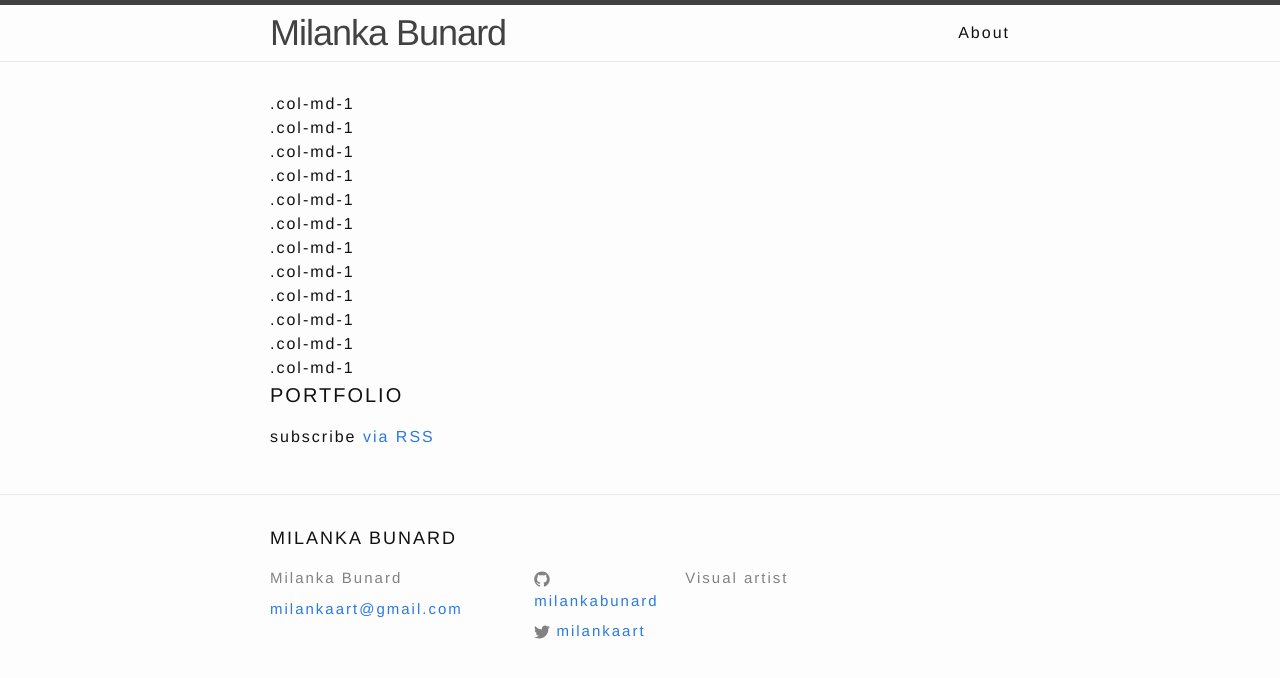
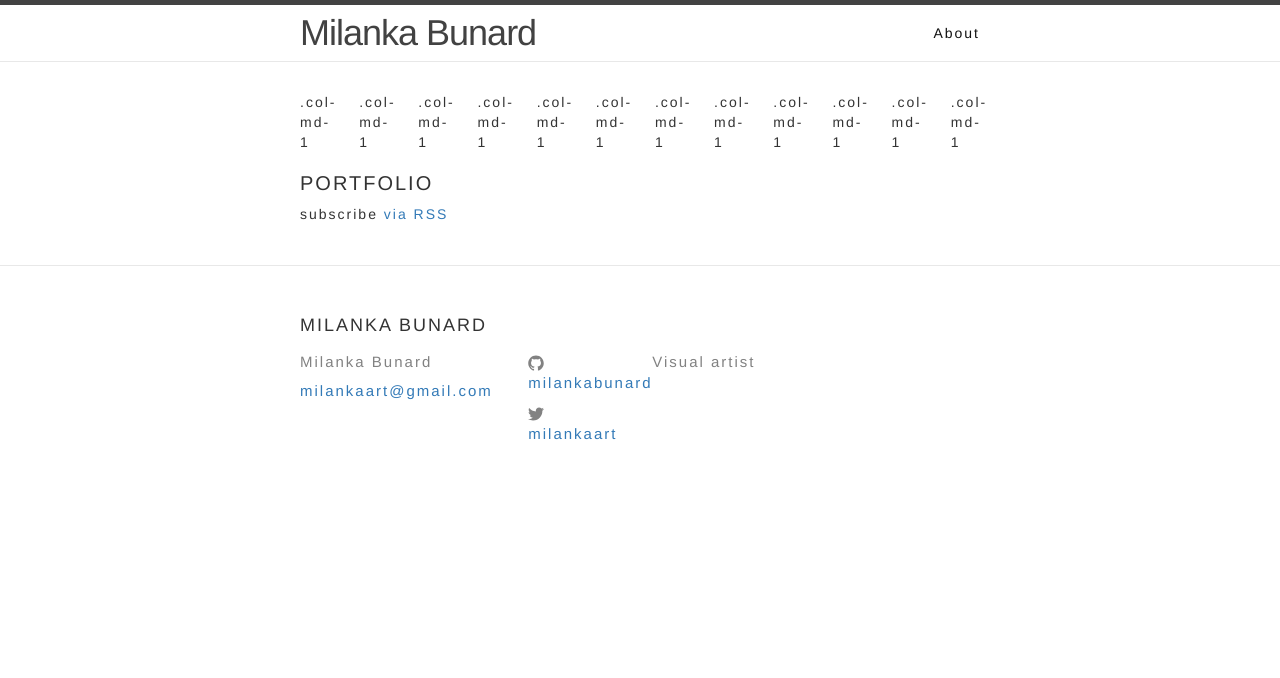
Before and after one commit to milankabunard/milankabunard.github.io, a Jekyll site: the page built from index.html, in a window 1280 px wide. Shown: the top 678 px of the page. Built offline with Jekyll 4.4.1, drawn with Linux system fonts in a browser that asks for light colours.

Commit message:
changes index

```diff
--- a/index.html
+++ b/index.html
@@ -3,6 +3,8 @@
 ---
 
 <div class="home">
+
+<link rel="stylesheet" href="https://maxcdn.bootstrapcdn.com/bootstrap/3.3.6/css/bootstrap.min.css" integrity="sha384-1q8mTJOASx8j1Au+a5WDVnPi2lkFfwwEAa8hDDdjZlpLegxhjVME1fgjWPGmkzs7" crossorigin="anonymous">
 
 <div class="row">
   <div class="col-md-1">.col-md-1</div>
```
